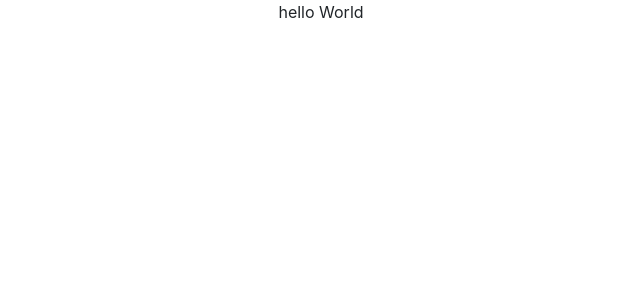
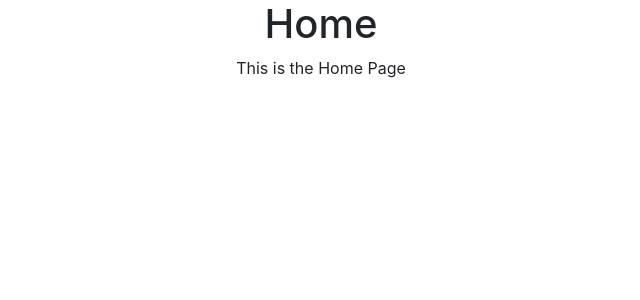
Before and after one commit to elizarafee/customer, a React (Create React App) app: page / in a window 1280 px wide. Shown: the top 300 px of the page, without its empty margins (319-959 px from the left). Built offline with nearby package versions, Linux system fonts and the light colour scheme.

Commit message:
home component added

```diff
--- a/src/App.js
+++ b/src/App.js
@@ -1,10 +1,10 @@
-import logo from './logo.svg';
 import './App.css';
+import Home from './components/home';
 
 function App() {
   return (
     <div className="App">
-      hello World
+      <Home />
     </div>
   );
 }
--- /dev/null
+++ b/src/components/home.js
@@ -0,0 +1,12 @@
+import React from "react";
+
+const Home = () => (
+  <div>
+    <h1 className="title is-1">Home</h1>
+    <p>
+        This is the Home Page
+    </p>
+  </div>
+);
+
+export default Home;
```
